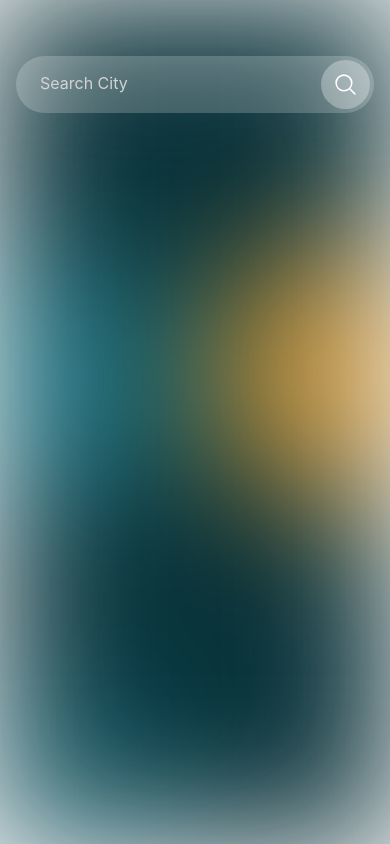
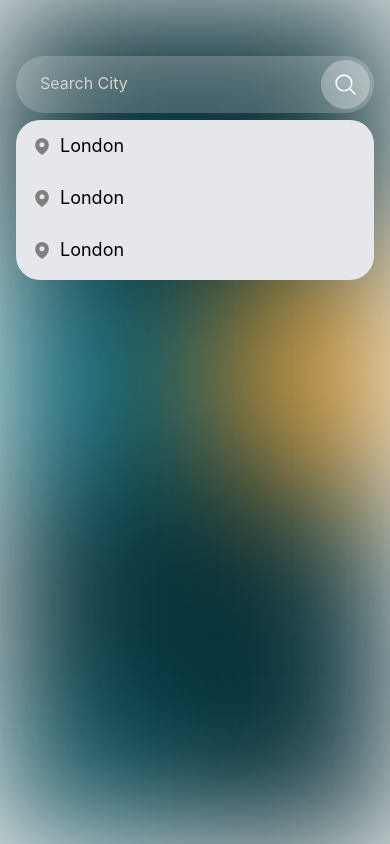
Before and after one commit to Ahmed-Azoz1/Weather-App, a React Native app: screen /Home in a window 390 px wide. Both pictures are taken after a click on the element 345 px from the left and 84 px from the top of the page. Built offline with nearby package versions, Linux system fonts and the light colour scheme.

Commit message:
Search Loction

```diff
--- a/screens/HomeScreen.jsx
+++ b/screens/HomeScreen.jsx
@@ -1,10 +1,18 @@
 import { View, Text, Image, SafeAreaView, TextInput, TouchableOpacity } from 'react-native'
-import React from 'react'
+import React, { useState } from 'react'
 import { StatusBar } from 'expo-status-bar';
 import { theme } from '../theme';
 import {MagnifyingGlassIcon} from 'react-native-heroicons/outline'
+import {MapPinIcon} from 'react-native-heroicons/solid'
 
 const HomeScreen = () => {
+    const [showSearch,setShowSearch] = useState(false)
+    const [locations,setLocations] = useState([1,2,3])
+
+    const handleLocation = (item)=>{
+
+    }
+
     return (
         <View className="flex-1 relative">
             <StatusBar style="light" />
@@ -12,12 +20,38 @@ const HomeScreen = () => {
 
             <SafeAreaView className="flex flex-1 pt-14 px-4">
                 <View style={{height:'7%'}}>
-                    <View style={{backgroundColor:theme.bgWhite(0.2)}} className="flex-row justify-end items-center rounded-full">
-                        <TextInput className="text-white text-base flex-1 h-10 pb-1 pl-6" placeholder='Search City' placeholderTextColor={'lightgray'}></TextInput>
-                        <TouchableOpacity className="rounded-full p-3 m-1" style={{backgroundColor:theme.bgWhite(0.3)}}>
+
+                    <View style={{backgroundColor: showSearch ? theme.bgWhite(0.2) : 'transparent'}} className="flex-row justify-end items-center rounded-full">
+                        {
+                            showSearch ? (
+                                <TextInput className="text-white text-base flex-1 h-10 pb-1 pl-6" placeholder='Search City' placeholderTextColor={'lightgray'} />
+                            ) : null
+                        }
+                        <TouchableOpacity onPress={()=>setShowSearch(!showSearch)} className="rounded-full p-3 m-1" style={{backgroundColor:theme.bgWhite(0.3)}}>
                             <MagnifyingGlassIcon size={25} color="white" />
                         </TouchableOpacity>
                     </View>
+                    {
+                        locations.length > 0 && showSearch ?
+                        (
+                            <View className="absolute w-full bg-gray-200 top-16 rounded-3xl">
+                                {
+                                    locations.map((item,index)=>{
+                                        let showBorder = index+1 != locations.length;
+                                        let boderClass = showBorder ? 'border-b-2 border-b-gray-300' : '';
+                                        return  (
+                                            <TouchableOpacity onPress={()=>handleLocation(item)} key={index} className={"flex-row items-center border-0 p-3 px-4 mb-1"+boderClass}>
+                                                <MapPinIcon size={20} color="gray"/>
+                                                <Text className="text-black text-lg ml-2">London</Text>
+                                            </TouchableOpacity>
+                                        )
+                                    }
+                                    )
+                                }
+                            </View>
+                        ) :
+                        null
+                    }
                 </View>
             </SafeAreaView>
 
```
